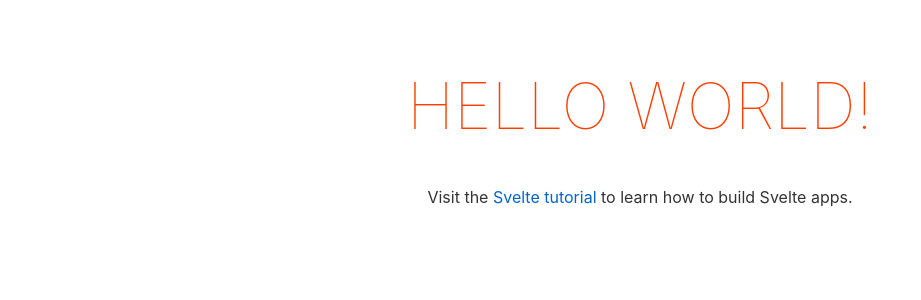
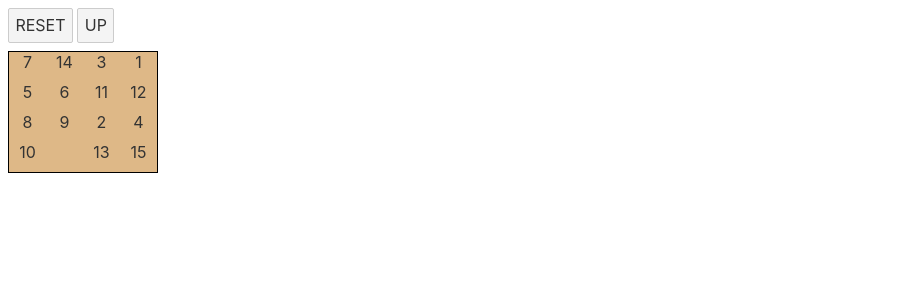
Before and after one commit to aryue123321/15-puzzle, a Svelte app: page / in a window 1280 px wide. Shown: the top 300 px of the page, without its empty margins (0-921 px from the left). Built offline with nearby package versions, Linux system fonts and the light colour scheme.

Commit message:
added game board component

```diff
--- a/package.json
+++ b/package.json
@@ -7,7 +7,7 @@
     "dev": "rollup -c -w",
     "start": "sirv public --no-clear",
     "check": "svelte-check --tsconfig ./tsconfig.json",
-    "test": "jest"
+    "test": "jest --watch"
   },
   "devDependencies": {
     "@rollup/plugin-commonjs": "^17.0.0",
--- a/src/App.svelte
+++ b/src/App.svelte
@@ -1,30 +1,11 @@
 <script lang="ts">
-	export let name: string;
+	import Board from "./components/Board.svelte";
 </script>
 
 <main>
-	<h1>Hello {name}!</h1>
-	<p>Visit the <a href="https://svelte.dev/tutorial">Svelte tutorial</a> to learn how to build Svelte apps.</p>
+	<Board></Board>
 </main>
 
 <style>
-	main {
-		text-align: center;
-		padding: 1em;
-		max-width: 240px;
-		margin: 0 auto;
-	}
 
-	h1 {
-		color: #ff3e00;
-		text-transform: uppercase;
-		font-size: 4em;
-		font-weight: 100;
-	}
-
-	@media (min-width: 640px) {
-		main {
-			max-width: none;
-		}
-	}
 </style>
--- /dev/null
+++ b/src/components/Board.svelte
@@ -0,0 +1,55 @@
+<script lang="ts">
+  import {history} from '../store/boardStore'
+  import {Puzzle, Direction} from "../puzzle"
+  import { flip } from 'svelte/animate';
+  import { fade } from 'svelte/transition'
+
+  $: currentPuzzle = $history[$history.length-1];
+  $: board = currentPuzzle.getOneDBoard();
+  console.log(board)
+
+  const handleClick = (value:number) =>{
+    const newPuzzle = currentPuzzle.swapByValue(value);
+    if(newPuzzle){
+      history.move(newPuzzle);
+    }
+  }
+
+</script>
+
+<button on:click="{history.reset}">RESET</button>
+<button on:click="{()=>{history.move(currentPuzzle.swap(Direction.Up))}}">UP</button>
+<div style="width:150px">
+  <div class="board">
+  {#each board as cell, i (cell)}
+    <div
+      class="board-cell"
+      on:click="{()=> handleClick(cell)}"
+      animate:flip
+      out:fade
+    >
+      {cell !== 0 ? `${cell}` : ' '}
+    </div>
+  {/each}
+  </div>
+</div>
+
+<style>
+  .board{
+    display: flex;
+    flex-wrap: wrap;
+    border: 1px black solid;
+  }
+  .board-cell{
+    /* display: table-cell; */
+    flex: auto;
+    background-color: burlywood;
+    /* border: 1px black solid; */
+    margin: 0px;
+    width: 30px;
+    height: 30px;
+    text-align: center;
+    vertical-align: middle;
+  }
+
+</style>
--- /dev/null
+++ b/src/components/transition.ts
@@ -0,0 +1,25 @@
+import { quintOut } from 'svelte/easing';
+	import { crossfade } from 'svelte/transition';
+
+	const [send, receive] = crossfade({
+		duration: d => Math.sqrt(d * 2000),
+
+		fallback(node, params) {
+			const style = getComputedStyle(node);
+			const transform = style.transform === 'none' ? '' : style.transform;
+
+			return {
+				duration: 600,
+				easing: quintOut,
+				css: t => `
+					transform: ${transform} scale(${t});
+					opacity: ${t}
+				`
+			};
+		}
+	});
+
+  export {
+    send,
+    receive
+  }
--- a/src/main.ts
+++ b/src/main.ts
@@ -1,10 +1,7 @@
 import App from './App.svelte';
 
 const app = new App({
-	target: document.body,
-	props: {
-		name: 'world'
-	}
+	target: document.body
 });
 
 export default app;
--- a/src/puzzle.ts
+++ b/src/puzzle.ts
@@ -10,10 +10,10 @@ enum Direction {
 
 
 class Puzzle{
-  parent: Puzzle|null
-  board: number[][]
-  zero: number[]
-  g: number
+  private parent: Puzzle|null
+  private board: number[][]
+  private zero: number[]
+  private g: number
   constructor(parent:Puzzle|null, board: number[][], g: number){
     this.parent = parent;
     this.board = board;
@@ -23,38 +23,65 @@ class Puzzle{
   getBoard(){
     return this.board;
   }
+  getOneDBoard(){
+    return util.twoDtoOneD(this.board);
+  }
   getPossibleMove(){
-    const [y, x] = this.zero;
+    const [x0, y0] = this.zero;
     const h = this.board.length;
     const w = this.board[0].length;
-    const res = new Set<Direction>();
-    if(x > 0)
-      res.add(Direction.Down);
-    if(x < h)
-      res.add(Direction.Up);
-    if(y > 0)
-      res.add(Direction.Right);
-    if(y < w)
-      res.add(Direction.Left);
+    const res = new Map<Direction, number[]>();
+    if(x0 < h-1)
+      res.set(Direction.Up, [x0+1, y0]);
+    if(x0 > 0)
+      res.set(Direction.Down, [x0-1, y0]);
+    if(y0 < w-1)
+      res.set(Direction.Left, [x0, y0+1]);
+    if(y0 > 0)
+      res.set(Direction.Right, [x0, y0-1]);
     return res;
   }
   swap(direction: Direction){
+    const possibleMoves = this.getPossibleMove();
+    if(!possibleMoves.has(direction))
+      throw "invalid move";
+    const newBoard = _.cloneDeep(this.getBoard());
+    const [x0, y0] = this.zero;
+    const [xv, yx] = possibleMoves.get(direction);
+    newBoard[x0][y0] = newBoard[xv][yx];
+    newBoard[xv][yx] = 0;
+    return new Puzzle(this, newBoard, this.g+1);
+  }
+  swapByIndex(i:number, j:number){
+    const [x0, y0] = this.zero;
+    if(i == x0+1 && y0 == j)
+      return this.swap(Direction.Up);
+    if(i == x0-1 && y0 == j)
+      return this.swap(Direction.Down);
+    if(i == x0 && y0+1 == j)
+      return this.swap(Direction.Left);
+    if(i == x0 && y0-1 == j)
+      return this.swap(Direction.Right);
+    return false;
+  }
+  swapByValue(value: number){
+    const [x, y] = util.findIndexOfValue(this.board, value);
+    return this.swapByIndex(x, y);
+  }
 
+  getZero(){
+    return this.zero;
+  }
+
+  public static GenRandomBoard = (h:number, w: number) =>{
+    const board = util.genSolvabled2D(h, w);
+    const puzzle = new Puzzle(null, board, 0);
+    return puzzle;
   }
 }
 
 
-const GenRandomBoard = (h:number, w: number) =>{
-  var arr = Array.from(Array(h*w).keys())
-  const shuffledArr = _.shuffle(arr);
-  const res = util.oneDtoTwoD(shuffledArr, h, w);
-  const board = new Puzzle(null, res, 0);
-  return board;
-}
-
-
 export {
-  GenRandomBoard,
   Puzzle,
   Direction
 }
--- /dev/null
+++ b/src/store/boardStore.ts
@@ -0,0 +1,18 @@
+import { writable } from "svelte/store";
+import { Puzzle } from "../puzzle";
+
+const h = 4;
+const w = 4
+
+const createPuzzleHistory = () =>{
+  const { subscribe, set, update } = writable<Puzzle[]>([Puzzle.GenRandomBoard(h, w)]);
+
+  return {
+    subscribe,
+    move: (puzzle:Puzzle) => update(puzzles => [...puzzles, puzzle]),
+    undo: () => update(puzzles => [...puzzles.splice(-1)]),
+    reset: () => set([Puzzle.GenRandomBoard(h, w)])
+  }
+}
+
+export const history = createPuzzleHistory();
--- a/src/util.ts
+++ b/src/util.ts
@@ -1,3 +1,17 @@
+import _ from "lodash";
+
+const IsSolvable = (arr: number[]) => {
+  const len = arr.length;
+  let count = 0;
+  for(let i = 0; i < len - 1; i++){
+    for(let j = i+1; j < len; j++){
+      if(arr[i] && arr[j] && arr[i] > arr[j])
+        count++;
+    }
+  }
+  return count % 2 === 0;
+}
+
 const oneDtoTwoD = (oneDArr: number[], h:number, w: number) => {
   if(h*w != oneDArr.length)
     throw "dimension of array not matched";
@@ -10,6 +24,26 @@ const oneDtoTwoD = (oneDArr: number[], h:number, w: number) => {
   return res;
 }
 
+const twoDtoOneD = (arr: number[][]) => {
+  const res:number[] = [];
+  for(let i = 0; i < arr.length; i++){
+    for(let j = 0; j < arr[0].length; j++){
+      res.push(arr[i][j])
+    }
+  }
+  return res;
+}
+
+const genSolvabled2D = (h: number, w: number) => {
+  let shuffledArr: number[];
+  do  {
+    let arr = Array.from(Array(h*w).keys())
+    shuffledArr = _.shuffle(arr);
+  }
+  while(!IsSolvable(shuffledArr))
+  return oneDtoTwoD(shuffledArr, h, w);
+}
+
 const findIndexOfValue = (board:number[][], value:number) =>{
   for(let i = 0; i < board.length; i++){
     for(let j = 0; j < board[0].length; j++){
@@ -20,7 +54,12 @@ const findIndexOfValue = (board:number[][], value:number) =>{
   }
 }
 
+
+
 export {
   oneDtoTwoD,
-  findIndexOfValue
+  twoDtoOneD,
+  genSolvabled2D,
+  findIndexOfValue,
+  IsSolvable
 }
```
Also changed, not shown: 2 other files (tests, documents, lock files or other folders).
